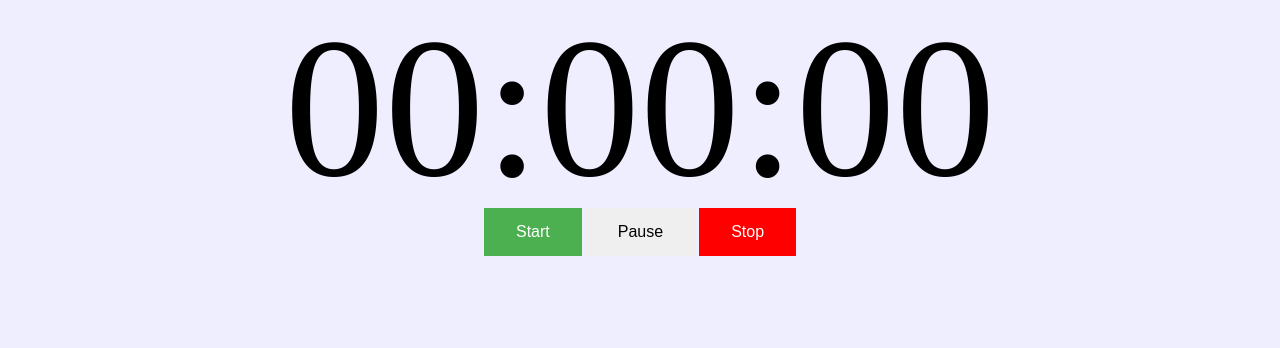
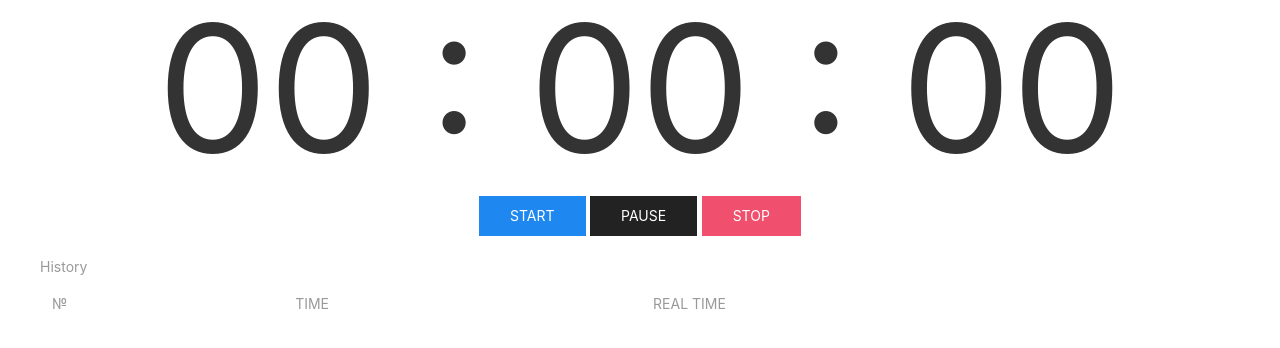
Before and after one commit to Tuvshintur/TimeTracker, a plain HTML site: page index.html in a window 1280 px wide. Drawn offline with nearby package versions, Linux system fonts and the light colour scheme.

Commit message:
added history table

```diff
--- a/css/main.css
+++ /dev/null
@@ -1,29 +0,0 @@
-button {
-    border: none;
-    color: white;
-    padding: 15px 32px;
-    text-decoration: none;
-    font-size: 16px;
-}
-
-#start {
-    background-color: #4caf50;
-}
-
-#pause {
-    color: black;
-}
-
-#stop {
-    background-color: red;
-}
-
-#timer {
-    line-height: 200px;
-    font-size: 200px;
-}
-
-body {
-    text-align: center;
-    background-color: #eef;
-}
--- a/index.html
+++ b/index.html
@@ -4,18 +4,35 @@
         <meta charset="UTF-8" />
         <meta name="viewport" content="width=device-width, initial-scale=1.0" />
         <title>TimeTracker</title>
-        <link rel="stylesheet" href="css/main.css" />
+        <link rel="stylesheet" href="https://cdn.jsdelivr.net/npm/uikit@3.5.4/dist/css/uikit.min.css" />
     </head>
-    <body>
-        <div id="wrapper">
-            <div id="timer">
-                <label id="hours">00</label>:<label id="minutes">00</label>:<label id="seconds">00</label>
+    <body class="uk-background-default uk-text-center">
+        <div class="uk-container">
+            <div id="timer" class="uk-heading-2xlarge">
+                <label id="hours" class="uk-text-center">00</label>
+                :
+                <label id="minutes" class="uk-text-center">00</label>
+                :
+                <label id="seconds" class="uk-text-center">00</label>
             </div>
             <div>
-                <button id="start">Start</button>
-                <button id="pause">Pause</button>
-                <button id="stop">Stop</button>
+                <button id="start" class="uk-button uk-button-primary">Start</button>
+                <button id="pause" class="uk-button uk-button-secondary">Pause</button>
+                <button id="stop" class="uk-button uk-button-danger">Stop</button>
             </div>
+            <table id="history" class="uk-table uk-table-hover uk-table-divide">
+                <caption>
+                    History
+                </caption>
+                <thead class="uk-text-center">
+                    <tr>
+                        <th>№</th>
+                        <th>Time</th>
+                        <th>Real Time</th>
+                    </tr>
+                </thead>
+                <tbody></tbody>
+            </table>
         </div>
         <script src="./js/main.js"></script>
     </body>
--- a/js/main.js
+++ b/js/main.js
@@ -1,6 +1,7 @@
 const hoursLabel = document.getElementById("hours");
 const minutesLabel = document.getElementById("minutes");
 const secondsLabel = document.getElementById("seconds");
+const historyTable = document.getElementById("history");
 let totalSeconds = 0;
 let interval;
 
@@ -10,6 +11,7 @@ function start() {
 
 function pause() {
     clearInterval(interval);
+    addRow();
 }
 
 function stop() {
@@ -18,6 +20,37 @@ function stop() {
     secondsLabel.innerHTML = "00";
     minutesLabel.innerHTML = "00";
     hoursLabel.innerHTML = "00";
+    clearRows();
+}
+
+function addRow() {
+    const rowCount = historyTable.rows.length;
+    const row = historyTable.insertRow(rowCount);
+    const cell1 = row.insertCell(0);
+    const cell2 = row.insertCell(1);
+    const cell3 = row.insertCell(2);
+    cell1.innerHTML = rowCount;
+    cell2.innerHTML = hoursLabel.innerHTML + ":" + minutesLabel.innerHTML + ":" + secondsLabel.innerHTML;
+    const date = new Date();
+    cell3.innerHTML =
+        pad(date.getMonth() + 1) +
+        "/" +
+        pad(date.getDay()) +
+        "/" +
+        date.getFullYear() +
+        " " +
+        pad(date.getHours()) +
+        ":" +
+        pad(date.getMinutes()) +
+        ":" +
+        pad(date.getSeconds());
+}
+
+function clearRows() {
+    const rowCount = historyTable.rows.length;
+    for (let i = 1; i < rowCount; i++) {
+        historyTable.deleteRow(1);
+    }
 }
 
 function setTime() {
```
